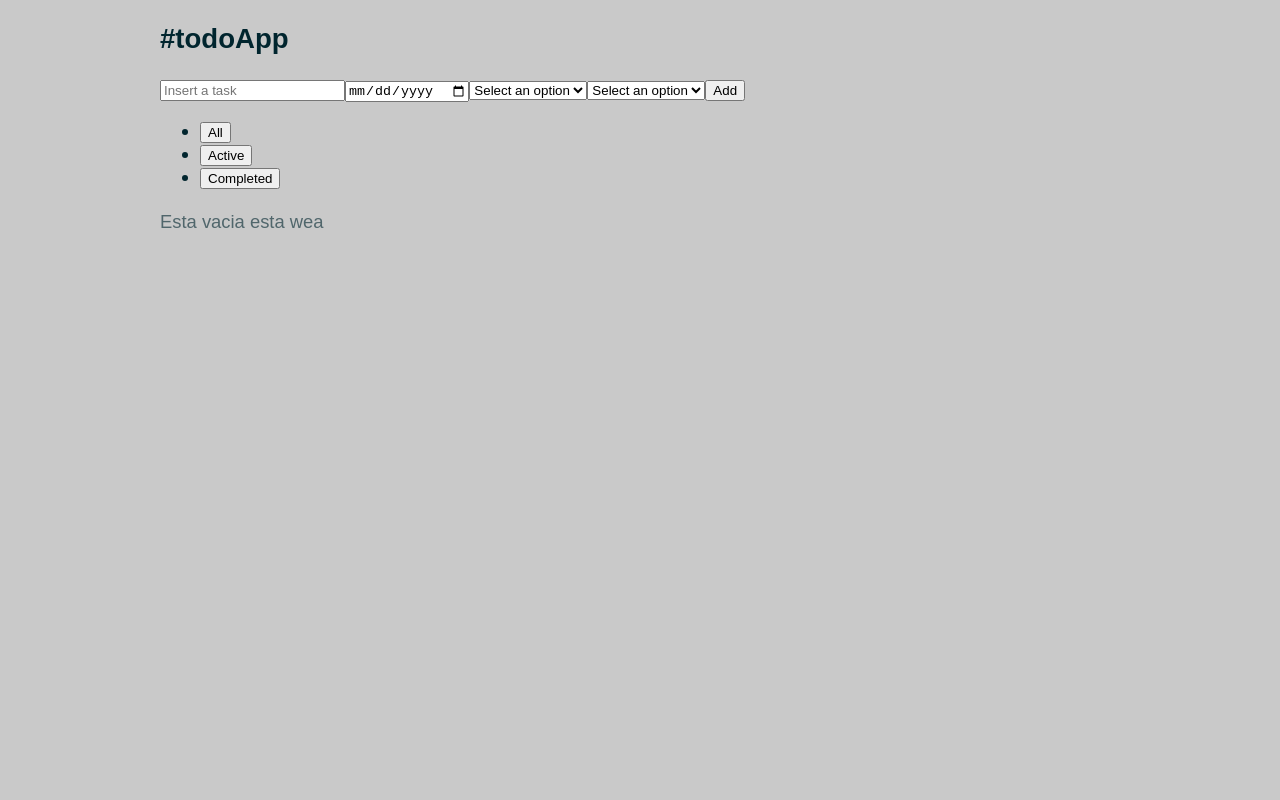
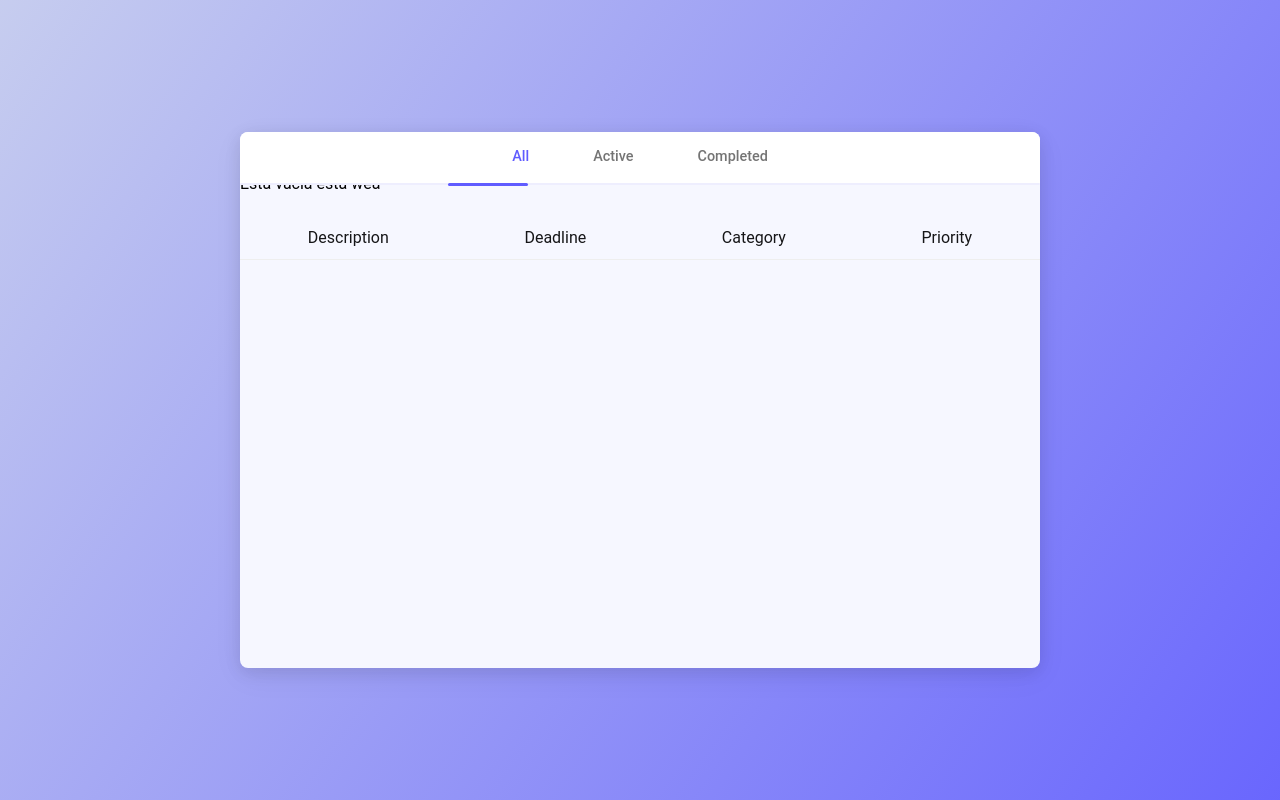
Before and after one commit to gmsanchezgaray/todo-app, a React (Create React App) app: page / in a window 1280 px wide. Built offline with nearby package versions, Linux system fonts and the light colour scheme.

Commit message:
Add the styles for the Tab, List, and Container components

```diff
--- a/src/App.js
+++ b/src/App.js
@@ -5,7 +5,7 @@ import List from "./components/List";
 import Tab from "./components/Tab";
 
 // Styled Components
-import GlobalStyles from "./components/styles/Global";
+import { GlobalStyles } from "./components/styles/Global";
 import { Container } from "./components/styles/Container.styled";
 
 function App() {
@@ -32,14 +32,12 @@ function App() {
     <>
       <GlobalStyles />
       <Container>
-        <h2 className="text-center">#todoApp</h2>
-        <div className="row justify-content-center text-center">
-          <Form
+        {/* <Form
           inputValue={inputValue}
           setInputValue={setInputValue}
           tasks={tasks}
           setTasks={setTasks}
-          />
+        /> */}
         <Tab
           filter={filter}
           setFilter={setFilter}
@@ -54,7 +52,6 @@ function App() {
           setTasksToShow={setTasksToShow}
           setTasks={setTasks}
         />
-        </div>
       </Container>
     </>
   );
--- a/src/components/List.js
+++ b/src/components/List.js
@@ -1,4 +1,14 @@
-import React, { useEffect } from "react";
+import { useEffect } from "react";
+
+// Styled Components
+import {
+  ButtonDelete,
+  InputRadio,
+  ListGroup,
+  ListGroupItem,
+  ListHeader,
+} from "./styles/StyledList";
+
 const List = ({ tasks, setTasksToShow, tasksToShow, filter, setTasks }) => {
   const completeTask = (indexArray) => {
     const newTodos = [...tasks];
@@ -27,39 +37,36 @@ const List = ({ tasks, setTasksToShow, tasksToShow, filter, setTasks }) => {
   }, [tasks, filter]);
 
   return (
-    <ul className="list-group">
+    <ListGroup>
+      <ListHeader>
+        <span>Description</span>
+        <span>Deadline</span>
+        <span>Category</span>
+        <span>Priority</span>
+      </ListHeader>
       {tasksToShow.map((task, index) => {
         return (
-          <li
+          <ListGroupItem
+            active={task.active}
             key={task.id}
-            className="list-group-item d-flex justify-content-between align-items-center"
+            onClick={() => completeTask(index)}
           >
-            <p className={task.active ? "" : "text-decoration-line-through"}>
-              {task.content}
-              <span> // {task.date}</span>
-              <span> // {task.priority}</span>
-              <span> // {task.category}</span>
-            </p>
+            <InputRadio active={task.active} />
 
-            <div>
-              <button
-                className="btn btn-sm btn-outline-success"
-                onClick={() => completeTask(index)}
-              >
-                ✔
-              </button>
-              <button
-                className="btn btn-sm btn-outline-danger"
-                disabled={task.active}
-                onClick={() => deleteTask(task.id)}
-              >
-                ❌
-              </button>
-            </div>
-          </li>
+            <span>{task.content}</span>
+            <span>{task.date}</span>
+            <span>{task.priority}</span>
+            <span>{task.category}</span>
+            <ButtonDelete
+              active={task.active}
+              onClick={() => deleteTask(task.id)}
+            >
+              <span>✖</span>
+            </ButtonDelete>
+          </ListGroupItem>
         );
       })}
-    </ul>
+    </ListGroup>
   );
 };
 export default List;
--- a/src/components/Tab.js
+++ b/src/components/Tab.js
@@ -1,4 +1,14 @@
 import React from "react";
+
+// Styled Components
+import {
+  NavItem,
+  NavLink,
+  NavSlider,
+  NavTabs,
+  SliderActive,
+  StyledTab,
+} from "./styles/StyledTab";
 
 const Tab = ({ filter, setFilter, tasks, setTasksToShow }) => {
   const showActiveTasks = () => {
@@ -17,35 +27,34 @@ const Tab = ({ filter, setFilter, tasks, setTasksToShow }) => {
     setFilter("ALL");
   };
   return (
-    <div className="mb-3">
-      <ul className="nav nav-tabs">
-        <li className="nav-item">
-          <button
-            className={"nav-link " + (filter === "ALL" && "active")}
-            aria-current="page"
-            onClick={showAllTasks}
-          >
+    <StyledTab>
+      <NavTabs>
+        <NavItem>
+          <NavLink active={filter === "ALL" && true} onClick={showAllTasks}>
             All
-          </button>
-        </li>
-        <li className="nav-item">
-          <button
-            className={"nav-link " + (filter === "ACTIVE" && "active")}
+          </NavLink>
+        </NavItem>
+        <NavItem>
+          <NavLink
+            active={filter === "ACTIVE" && true}
             onClick={showActiveTasks}
           >
             Active
-          </button>
-        </li>
-        <li className="nav-item">
-          <button
-            className={"nav-link " + (filter === "COMPLETED" && "active")}
+          </NavLink>
+        </NavItem>
+        <NavItem>
+          <NavLink
+            active={filter === "COMPLETED" && true}
             onClick={showCompletedTasks}
           >
             Completed
-          </button>
-        </li>
-      </ul>
-    </div>
+          </NavLink>
+        </NavItem>
+      </NavTabs>
+      <NavSlider>
+        <SliderActive typeOfCategory={filter} />
+      </NavSlider>
+    </StyledTab>
   );
 };
 
--- a/src/components/styles/Container.styled.js
+++ b/src/components/styles/Container.styled.js
@@ -1,8 +1,13 @@
 import styled from "styled-components";
 
 export const Container = styled.div`
-  width: 1000px;
+  position: relative;
+  background-color: #f6f7ff;
+  width: 100vmin;
+  height: 33.5rem;
+  border-radius: 8px;
   max-width: 100%;
-  padding: 0 20px;
-  margin: 0 auto;
+  padding: 2.5rem 0px;
+  box-shadow: rgba(17, 17, 26, 0.1) 0px 4px 16px,
+    rgba(17, 17, 26, 0.05) 0px 8px 32px;
 `;
--- a/src/components/styles/Global.js
+++ b/src/components/styles/Global.js
@@ -1,25 +1,26 @@
 import { createGlobalStyle } from "styled-components";
 
-const GlobalStyles = createGlobalStyle`
-     @import url('https://fonts.googleapis.com/css2?family=Poppins:wght@300;400;600;700&display=swap');
+export const GlobalStyles = createGlobalStyle`
+     @import url('https://fonts.googleapis.com/css2?family=Roboto:wght@300;400;500;700&display=swap');
 
     *{
         box-sizing: border-box;
+        padding: 0;
+        margin: 0;
     }
 
     body{
-        background: #c9c9c9;
-        color: hsl(192,100%,9%);
-        font-family: 'Poppins', sans-serif;
-        font-size: 1.15em;
+        font-family: 'Roboto', sans-serif;
+        display: flex;
+        justify-content: center;
+        align-items: center;
         margin: 0;
+        min-height: 100vh;
+        background: linear-gradient(125.42deg, #CCD3EE -6.01%, #605CFF 109.94%);
     }
 
     p{
-        opacity: 0.6;
         line-height: 1.5;
     }
 
 `;
-
-export default GlobalStyles;
--- /dev/null
+++ b/src/components/styles/StyledList.js
@@ -0,0 +1,90 @@
+import styled from "styled-components";
+
+export const ListGroup = styled.ul`
+  list-style: none;
+  margin-top: 1.25rem;
+  width: 100%;
+  border-bottom: 1px solid #eee;
+  overflow: hidden;
+`;
+
+export const ListHeader = styled.li`
+  color: #161618;
+  display: flex;
+  justify-content: space-around;
+  padding: 12px 0px;
+`;
+
+export const ListGroupItem = styled.li`
+  position: relative;
+  display: flex;
+  justify-content: space-around;
+  padding: 16px 0px;
+  border-top: 1px solid #eee;
+  color: ${({ active }) => (active ? "#7C7C7C" : "#BFBDF4")};
+  cursor: pointer;
+  transition: 0.3s;
+
+  @keyframes opacity {
+    0% {
+      opacity: 0;
+    }
+    50% {
+      opacity: 0.5;
+    }
+    100% {
+      opacity: 1;
+    }
+  }
+  animation: opacity 500ms;
+
+  &:hover {
+    background-color: #fff;
+    transform: translateY(-1px);
+    box-shadow: rgba(0, 0, 0, 0.1) 0px 10px 15px -3px,
+      rgba(0, 0, 0, 0.05) 0px 4px 6px -2px;
+  }
+`;
+
+export const InputRadio = styled.div`
+  position: absolute;
+  top: 30%;
+  left: 1.5%;
+  border-radius: 50%;
+  width: 20px;
+  height: 20px;
+  background: linear-gradient(
+        ${({ active }) =>
+          active ? "white, white" : "180deg, #3943e9 -5.32%, #949efc 112.77%"}
+      )
+      padding-box,
+    linear-gradient(180deg, #949efc -5.32%, #3943e9 112.77%) border-box;
+  border-radius: 50em;
+  border: 4px solid transparent;
+  transition: 0.3s;
+`;
+
+export const ButtonDelete = styled.button`
+  position: absolute;
+  top: 15%;
+  right: ${({ active }) => (active ? "-50%" : "-2%")};
+  cursor: pointer;
+  padding: 8px 0;
+  width: 50px;
+  outline: none;
+  border: 2px solid #d8dade;
+  border-radius: 16px 0px 0px 16px;
+  background: linear-gradient(180deg, #ffe7df -29.55%, #f59133 120.45%)
+    border-box;
+  transition: 0.3s;
+
+  &:hover {
+    transform: translateX(-6px);
+    width: 60px;
+  }
+  & span {
+    color: #fff;
+  }
+`;
+
+// listHeader // list-group-item // label-active
--- /dev/null
+++ b/src/components/styles/StyledTab.js
@@ -0,0 +1,121 @@
+import styled from "styled-components";
+
+export const StyledTab = styled.div`
+  position: absolute;
+  top: 0;
+  left: 0;
+  background-color: #ffffff;
+  width: 100%;
+  border-radius: 8px 8px 0px 0px;
+`;
+
+export const NavTabs = styled.ul`
+  list-style: none;
+  display: flex;
+  justify-content: center;
+  align-items: center;
+`;
+
+export const NavItem = styled.li`
+  margin: 8px 16px;
+  border-bottom: ${(props) =>
+    props.active ? "2px solid #605cff" : "2px solid transparent"};
+`;
+
+export const NavLink = styled.button`
+  font-family: "Roboto", sans-serif;
+  border: none;
+  color: ${({ active }) => (active ? "#605cff" : "#3a3a3a")};
+  font-size: 0.9rem;
+  font-weight: 500;
+  padding: 8px 16px;
+  cursor: pointer;
+  background-color: transparent;
+  opacity: ${({ active }) => (active ? "1" : "0.7")};
+  transition: all 300ms ease-in-out;
+  -webkit-transition: all 300ms ease-in-out;
+  -moz-transition: all 300ms ease-in-out;
+  &:hover {
+    opacity: 1;
+  }
+
+  @keyframes gradient {
+    0% {
+      background: radial-gradient(
+        circle at center,
+        rgba(229, 229, 229, 0) 0%,
+        #fff 0%,
+        #fff 100%
+      );
+    }
+    25% {
+      background: radial-gradient(
+        circle at center,
+        rgba(229, 229, 229, 0.3) 24%,
+        #fff 25%,
+        #fff 100%
+      );
+    }
+    50% {
+      background: radial-gradient(
+        circle at center,
+        rgba(229, 229, 229, 0.5) 49%,
+        #fff 50%,
+        #fff 100%
+      );
+    }
+    75% {
+      background: radial-gradient(
+        circle at center,
+        rgba(229, 229, 229, 0.8) 74%,
+        #fff 75%,
+        #fff 100%
+      );
+    }
+    100% {
+      color: #fff;
+      background: radial-gradient(
+        circle at center,
+        #e5e5e5 99%,
+        #fff 100%,
+        #fff 100%
+      );
+    }
+  }
+  &:active {
+    animation: gradient 200ms;
+  }
+`;
+
+export const NavSlider = styled.div`
+  position: relative;
+  width: 100%;
+  height: 2px;
+  display: block;
+  background: #eeeefe;
+  border-radius: 2px;
+`;
+
+const handlePositionBar = (typeOfCategory) => {
+  switch (typeOfCategory) {
+    case "ACTIVE":
+      return "40%";
+    case "COMPLETED":
+      return "60%";
+    default:
+      return "26%";
+  }
+};
+
+export const SliderActive = styled.div`
+  position: absolute;
+  top: 0;
+  margin-left: ${({ typeOfCategory }) => handlePositionBar(typeOfCategory)};
+  width: 10%;
+  height: 3px;
+  background: #605cff;
+  border-radius: 3px;
+  transition: all 500ms ease-in-out;
+  -webkit-transition: all 500ms ease-in-out;
+  -moz-transition: all 500ms ease-in-out;
+`;
```
Also changed, not shown: 1 other file (tests, documents, lock files or other folders). Lines whose indentation alone changed are shown as unchanged.
